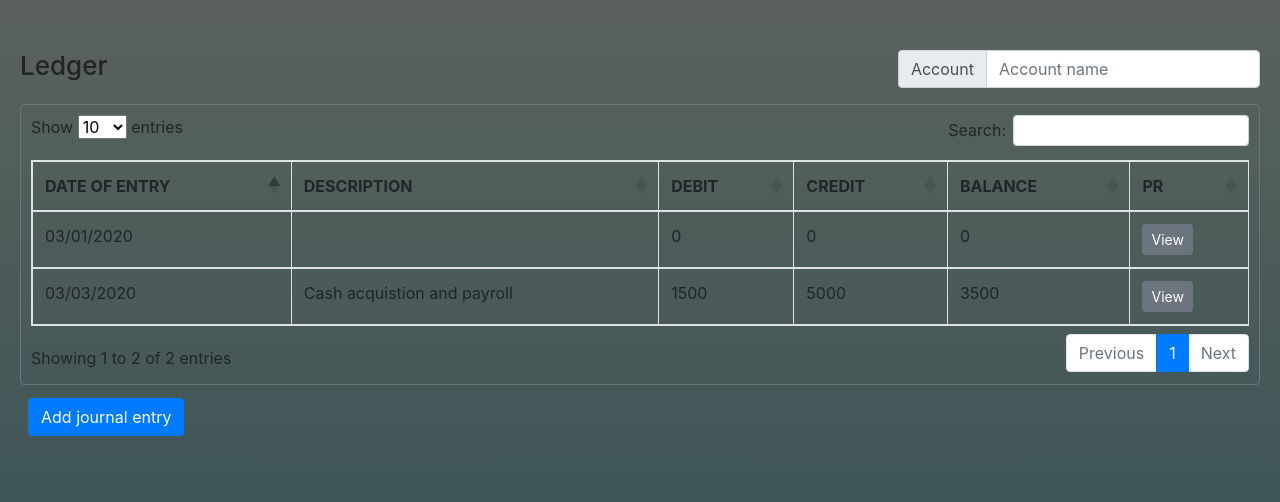
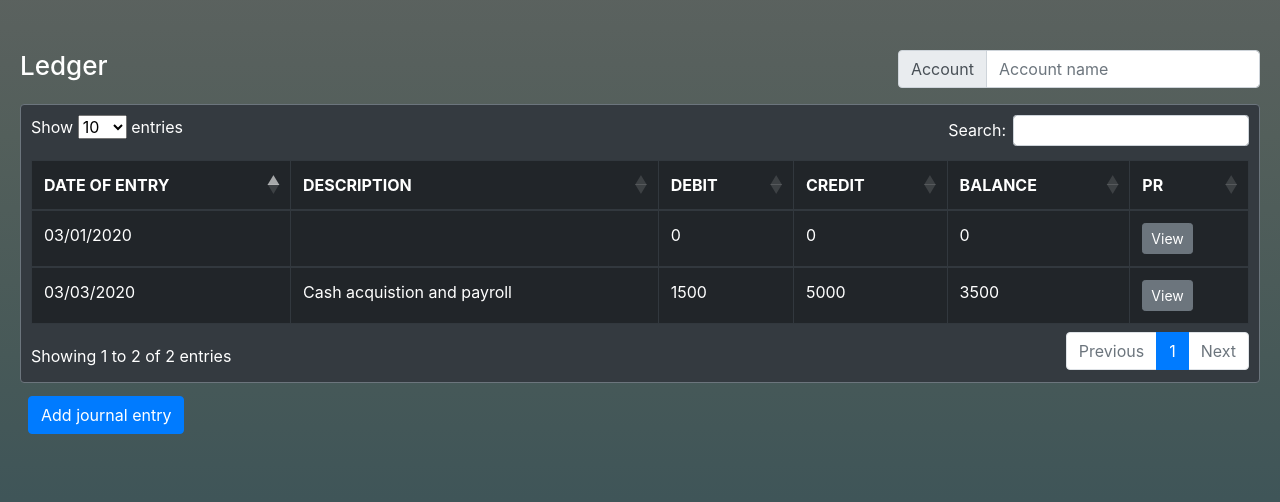
Before and after one commit to airflow0/ApplicationDomain, a PHP site: page /ledger_new.php in a window 1280 px wide. Shown: the part 82-584 px from the top of the page. Run offline with PHP 8.4, Linux system fonts and the light colour scheme; the visitor is signed in with stand-in values (Sample User, id 1); data that the repository does not hold is empty; some libraries are stand-ins or nearby versions.

Commit message:
color adjustments

```diff
--- a/ledger_new.php
+++ b/ledger_new.php
@@ -27,7 +27,7 @@ if ($_SESSION['isAdmin'] = true) {
 </head>
 
 <body>
-	<div class="bd-highlight" style="padding: 20px">
+	<div class="bd-highlight" style="padding: 20px; color: #FFFFFF">
 		<div>
 			<h1 style="text-align: left; font-size: 26px; padding-bottom: 15px">Ledger<span style="float: right">
 				<div class="input-group mb-3">
@@ -38,9 +38,9 @@ if ($_SESSION['isAdmin'] = true) {
 				</div>
 			</span></h1>
 		</div>
-		<div class="border border-secondary rounded">
+		<div class="border border-secondary rounded bg-dark">
 			<div style="padding: 10px">
-				<table id="ledger-table-view" class="table hover table-bordered" style="width: 100%">
+				<table id="ledger-table-view" class="table hover table-bordered table-dark" style="width: 100%">
 					<thead>
 						<tr>
 							<th>DATE OF ENTRY</th>
```
